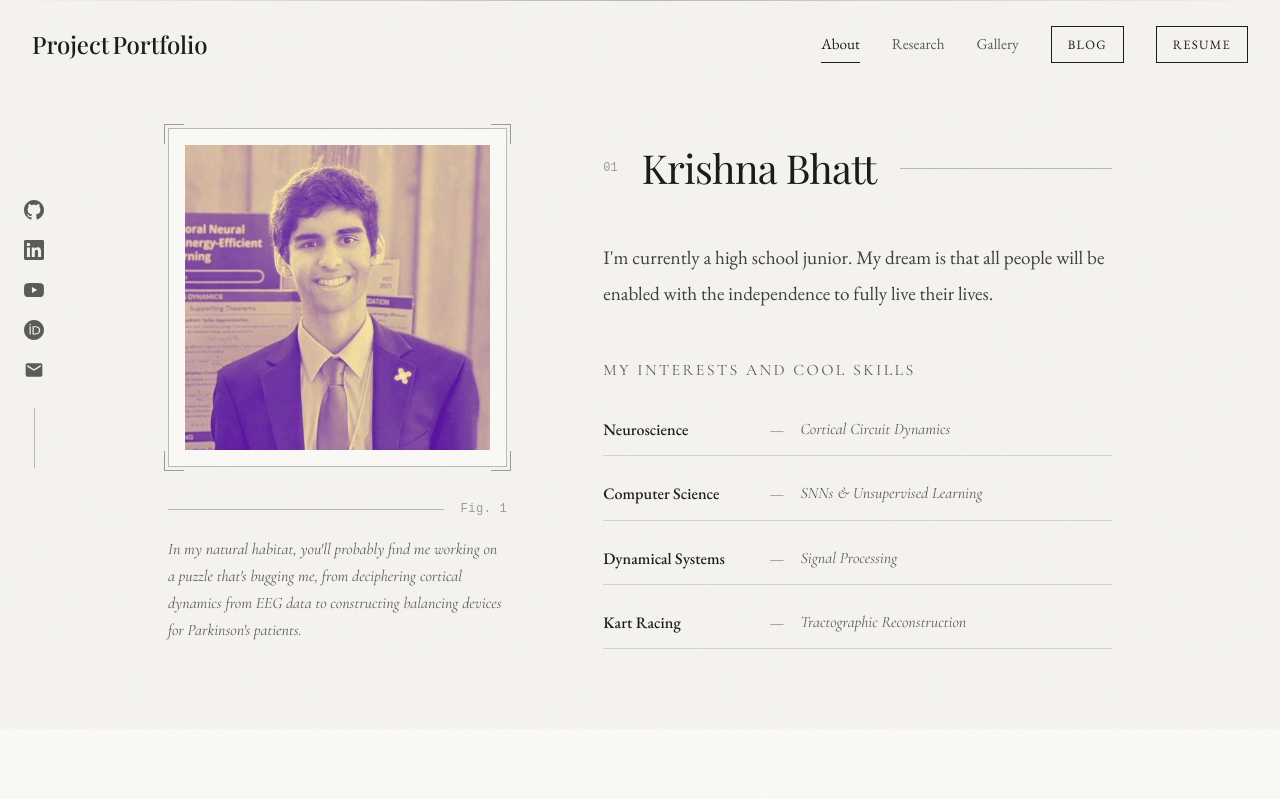
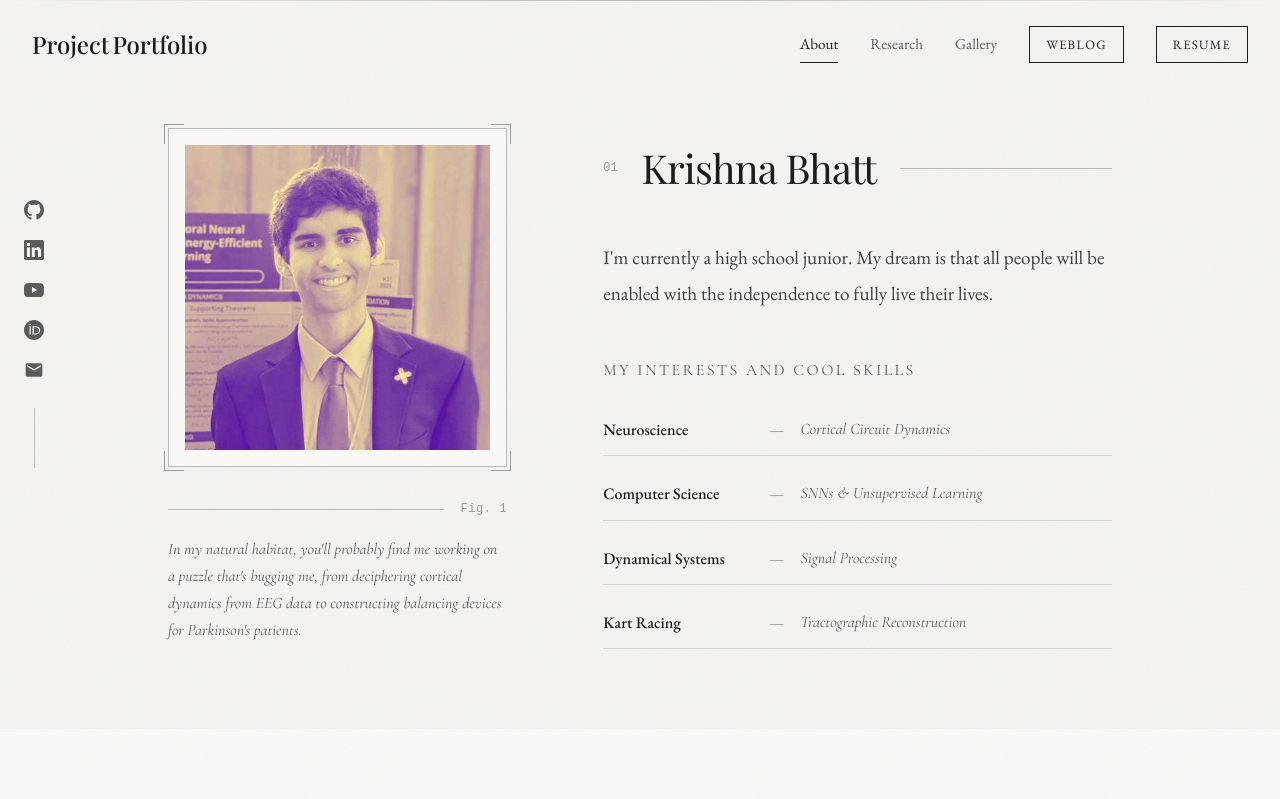
Before and after one commit to blizzard-labs/portfolio-website, a React (Vite) app: page / in a window 1280 px wide. Shown: the top 799 px of the page. Built offline with nearby package versions, Linux system fonts and the light colour scheme; a web font is replaced by a local one.

Commit message:
title change

```diff
--- a/src/components/Navigation/Navigation.jsx
+++ b/src/components/Navigation/Navigation.jsx
@@ -92,7 +92,7 @@ const Navigation = () => {
                 animate={{ opacity: 1, y: 0 }}
                 transition={{ delay: navItems.length * 0.1, duration: 0.4 }}
               >
-                Blog
+                Weblog
               </motion.a>
             </div>
 
```
Also changed, not shown: 2 other files (tests, documents, lock files or other folders).
